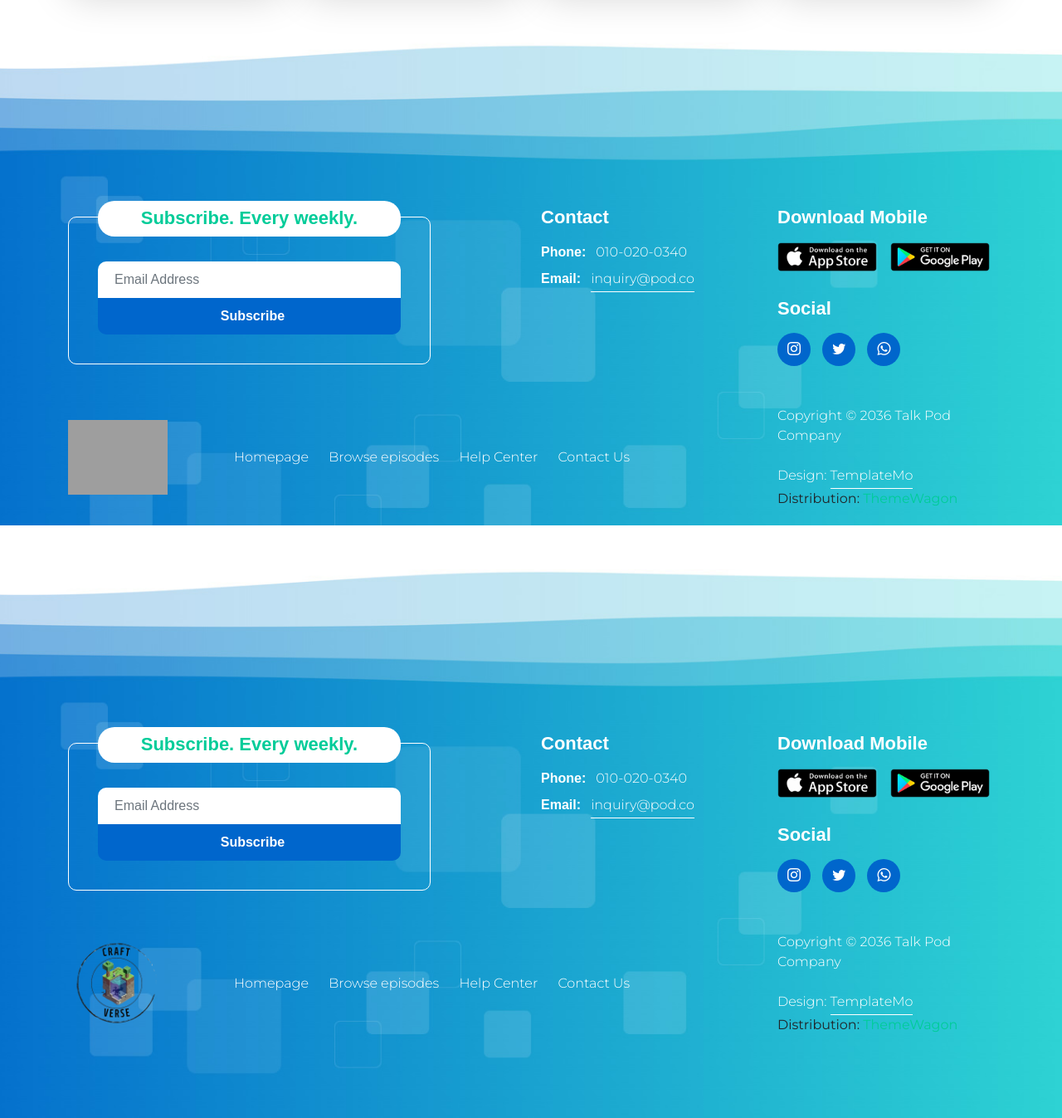
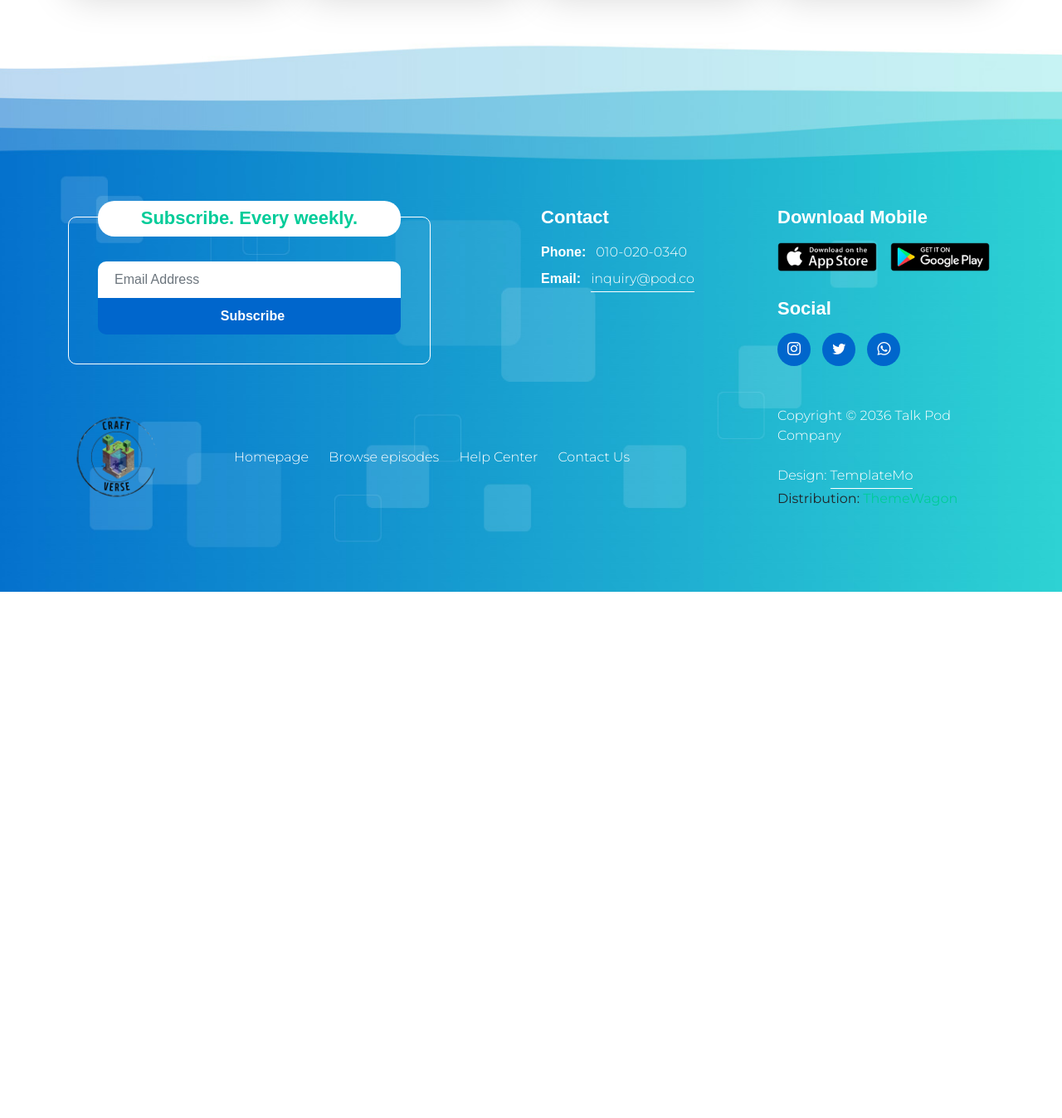
Before and after one commit to aaronpolo1000/timetrack, a PHP site: page /nosotros.php in a window 1280 px wide. Shown: the part 1918-3265 px from the top of the page at 83% size. After the commit the page ends 2631 px from the top, so only its background shows below. Run offline with PHP 8.4, Linux system fonts and the light colour scheme; some web fonts are replaced; grey boxes are pictures that could not be loaded.

Commit message:
base de datos

```diff
--- a/vistas/nosotros.php
+++ b/vistas/nosotros.php
@@ -271,110 +271,6 @@
     </main>
 
 
-    <footer class="site-footer">
-        <div class="container">
-            <div class="row">
-
-                <div class="col-lg-6 col-12 mb-5 mb-lg-0">
-                    <div class="subscribe-form-wrap">
-                        <h6>Subscribe. Every weekly.</h6>
-
-                        <form class="custom-form subscribe-form" action="#" method="get" role="form">
-                            <input type="email" name="subscribe-email" id="subscribe-email" pattern="[^ @]*@[^ @]*"
-                                class="form-control" placeholder="Email Address" required="">
-
-                            <div class="col-lg-12 col-12">
-                                <button type="submit" class="form-control" id="submit">Subscribe</button>
-                            </div>
-                        </form>
-                    </div>
-                </div>
-
-                <div class="col-lg-3 col-md-6 col-12 mb-4 mb-md-0 mb-lg-0">
-                    <h6 class="site-footer-title mb-3">Contact</h6>
-
-                    <p class="mb-2"><strong class="d-inline me-2">Phone:</strong> 010-020-0340</p>
-
-                    <p>
-                        <strong class="d-inline me-2">Email:</strong>
-                        <a href="#">inquiry@pod.co</a>
-                    </p>
-                </div>
-
-                <div class="col-lg-3 col-md-6 col-12">
-                    <h6 class="site-footer-title mb-3">Download Mobile</h6>
-
-                    <div class="site-footer-thumb mb-4 pb-2">
-                        <div class="d-flex flex-wrap">
-                            <a href="#">
-                                <img src="images/app-store.png" class="me-3 mb-2 mb-lg-0 img-fluid" alt="">
-                            </a>
-
-                            <a href="#">
-                                <img src="images/play-store.png" class="img-fluid" alt="">
-                            </a>
-                        </div>
-                    </div>
-
-                    <h6 class="site-footer-title mb-3">Social</h6>
-
-                    <ul class="social-icon">
-                        <li class="social-icon-item">
-                            <a href="#" class="social-icon-link bi-instagram"></a>
-                        </li>
-
-                        <li class="social-icon-item">
-                            <a href="#" class="social-icon-link bi-twitter"></a>
-                        </li>
-
-                        <li class="social-icon-item">
-                            <a href="#" class="social-icon-link bi-whatsapp"></a>
-                        </li>
-                    </ul>
-                </div>
-
-            </div>
-        </div>
-
-        <div class="container pt-5">
-            <div class="row align-items-center">
-
-                <div class="col-lg-2 col-md-3 col-12">
-                    <a class="navbar-brand" href="index.html">
-                        <img src="images/pod-talk-logo.png" class="logo-image img-fluid" alt="templatemo pod talk">
-                    </a>
-                </div>
-
-                <div class="col-lg-7 col-md-9 col-12">
-                    <ul class="site-footer-links">
-                        <li class="site-footer-link-item">
-                            <a href="#" class="site-footer-link">Homepage</a>
-                        </li>
-
-                        <li class="site-footer-link-item">
-                            <a href="#" class="site-footer-link">Browse episodes</a>
-                        </li>
-
-                        <li class="site-footer-link-item">
-                            <a href="#" class="site-footer-link">Help Center</a>
-                        </li>
-
-                        <li class="site-footer-link-item">
-                            <a href="#" class="site-footer-link">Contact Us</a>
-                        </li>
-                    </ul>
-                </div>
-
-                <div class="col-lg-3 col-12">
-                    <p class="copyright-text mb-0">Copyright © 2036 Talk Pod Company
-                        <br><br>
-                        Design: <a rel="nofollow" href="https://templatemo.com/page/1" target="_parent">TemplateMo</a>
-                    </p> Distribution: <a rel="nofollow" href="https://themewagon.com" target="_blank">ThemeWagon</a>
-                </div>
-            </div>
-        </div>
-    </footer>
-
 
     <!-- JAVASCRIPT FILES -->
     <script src="js/jquery.min.js"></script>
```
Also changed, not shown: db/craftverse.sql (+4 -3 lines).
